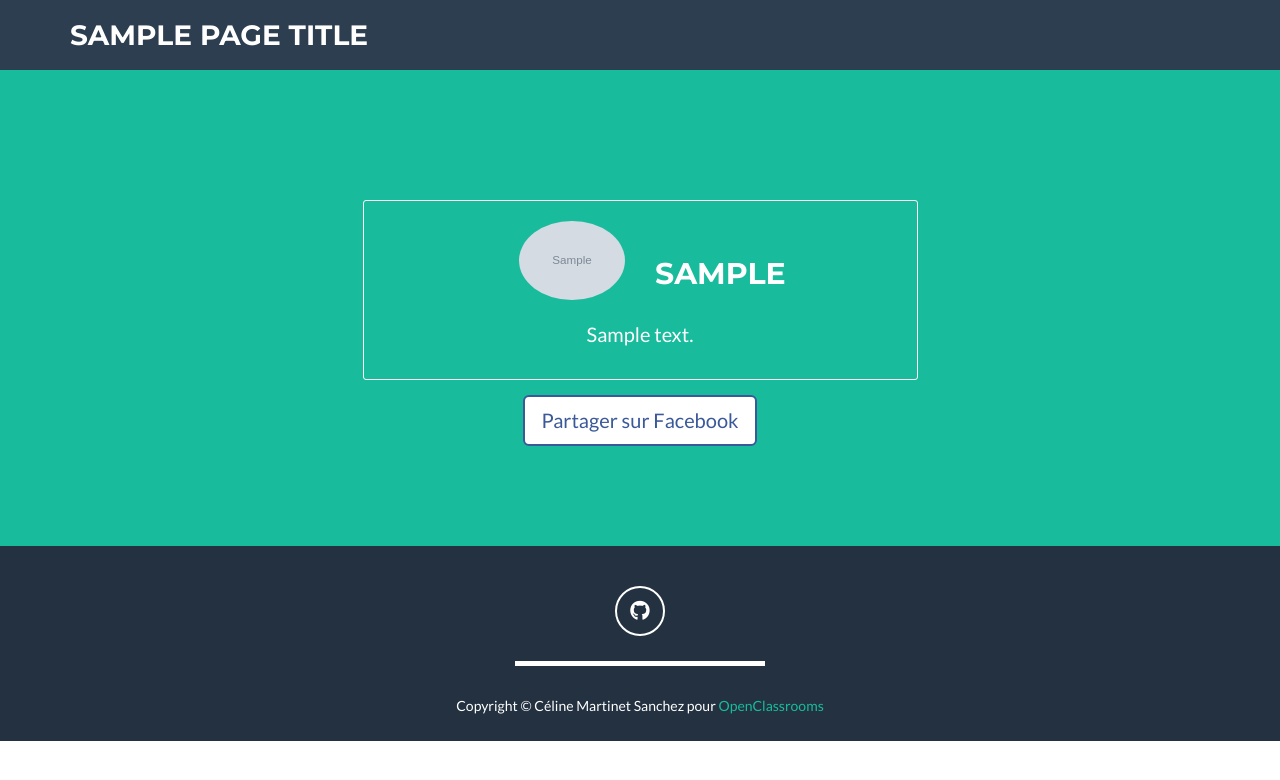
After one commit to celine-m-s/le_test_ultime, a Flask app: template app/templates/result.html in a window 1280 px wide. The commit adds this page. Shown: the top 780 px of the page. Run offline with Flask 2, Linux system fonts and the light colour scheme; the template is opened without the code that fills it: most values are stand-ins (such as "Sample title", 1, 10 or a date in 2020); grey boxes marked "Sample" are stand-in pictures; parts of the project's set-up code (start-up, migrations or seed data) failed here and were passed over; some libraries are stand-ins or nearby versions.

Commit message:
Results page done.

```diff
--- /dev/null
+++ b/app/templates/card.html
@@ -0,0 +1,17 @@
+<div class="card">
+  <div class="row">
+    <div class="col-sm-3 col-sm-offset-3">
+        <img class="img-responsive img-circle user_profile" src="{{user_image}}">
+    </div>
+    <div class="col-sm-3">
+      <h2 id="user-name">{{ user_name }}</h2>
+    </div>
+    <div class="col-sm-12">
+      {% if blur %}
+      <p class="blur">{{ description }}</p>
+      {% else %}
+      <p>{{ description }}</p>
+      {% endif %}
+    </div>
+  </div>
+</div>
--- /dev/null
+++ b/app/templates/result.html
@@ -0,0 +1,23 @@
+{% extends 'base.html' %}
+
+{% block content %}
+<!-- Header -->
+  <header>
+      <div class="container" id="maincontent" tabindex="-1">
+          <div class="row">
+              <div class="col-lg-6 col-lg-offset-3">
+                  {% include 'card.html' with context %}
+              </div>
+            </div>
+            <div class="row">
+              <div class="col-lg-8 col-lg-offset-2 text-center">
+                  <a href="#" class="btn btn-lg btn-outline big-button facebook_button">
+                      Partager sur Facebook
+                  </a>
+              </div>
+
+          </div>
+      </div>
+  </header>
+
+{% endblock %}
```
Also changed, not shown: app/templates/index.html (+1 -13 lines), app/views.py (+28 -1 lines).
